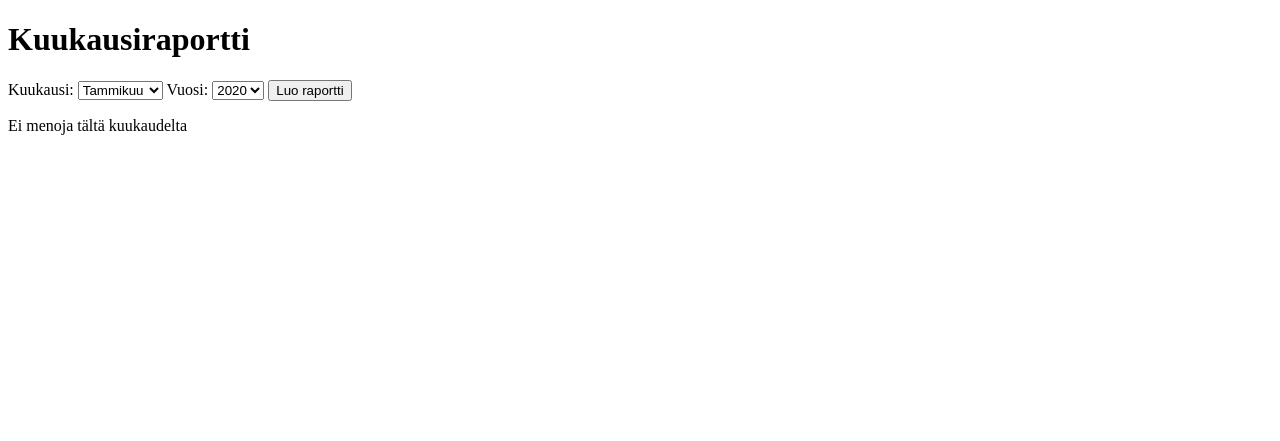
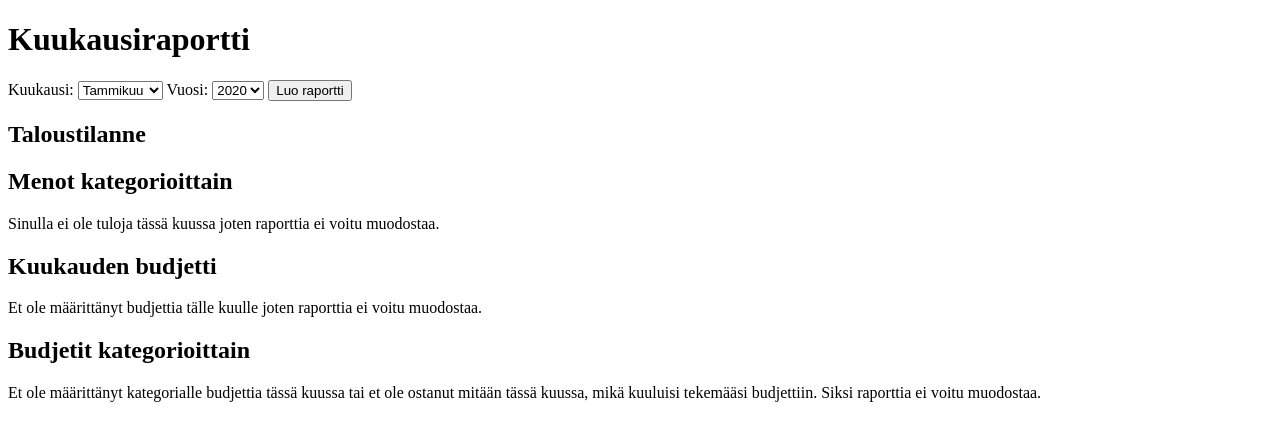
Before and after one commit to labyrine/expense-tracker, a Flask app: page /report in a window 1280 px wide. Shown: the top 441 px of the page. Run offline with Flask 3, Linux system fonts and the light colour scheme.

Commit message:
Update layout of report page

```diff
--- a/templates/report.html
+++ b/templates/report.html
@@ -55,8 +55,8 @@
         <button type="submit">Luo raportti</button>
         <input type="hidden" name="csrf_token" value="{{ session.csrf_token }}">
     </form>
+    <h2>Taloustilanne</h2>
     {% if monthly_income is defined and monthly_expenses is defined and monthly_savings is defined %}
-        <h2>Taloustilanne</h2>
         <table>
           <tr>
             <th>Tulot</th>
@@ -69,8 +69,9 @@
             <td>{{ '%.2f'|format(monthly_savings) }} €</td>
           </tr>
         </table>
+    {% endif %}
+    <h2>Menot kategorioittain</h2>
     {% if monthly_category_expenses %}
-          <h2>Menot kategorioittain</h2>
       <table>
         <tr>
           <th>Kategoria</th>
@@ -85,7 +86,11 @@
         </tr>
         {% endfor %}
       </table>
+    {% else %}
+      <p>Sinulla ei ole tuloja tässä kuussa joten raporttia ei voitu muodostaa.</p>
+    {% endif %}
     <h2>Kuukauden budjetti</h2>
+    {% if monthly_budget %}
       <table>
         <tr>
           <th>Budjetti</th>
@@ -98,7 +103,11 @@
           <td>{{ '%.2f'|format(budget_savings) }} €</td>
         </tr>
       </table>
+    {% else %}
+      <p>Et ole määrittänyt budjettia tälle kuulle joten raporttia ei voitu muodostaa.</p>
+    {% endif %}
       <h2>Budjetit kategorioittain</h2>
+      {% if category_budget_report %}
         <table>
           <tr>
             <th>Kategoria</th>
@@ -116,10 +125,7 @@
           {% endfor %}
         </table>
       {% else %}
-          <p>Ei menoja tältä kuukaudelta</p>
-        {% endif %}
-      {% else %}
-        <p>Ei menoja tältä kuukaudelta</p>
+        <p>Et ole määrittänyt kategorialle budjettia tässä kuussa tai et ole ostanut mitään tässä kuussa, mikä kuuluisi tekemääsi budjettiin. Siksi raporttia ei voitu muodostaa.</p>
       {% endif %}
   </body>
 </html>
```
Lines whose indentation alone changed are shown as unchanged.
